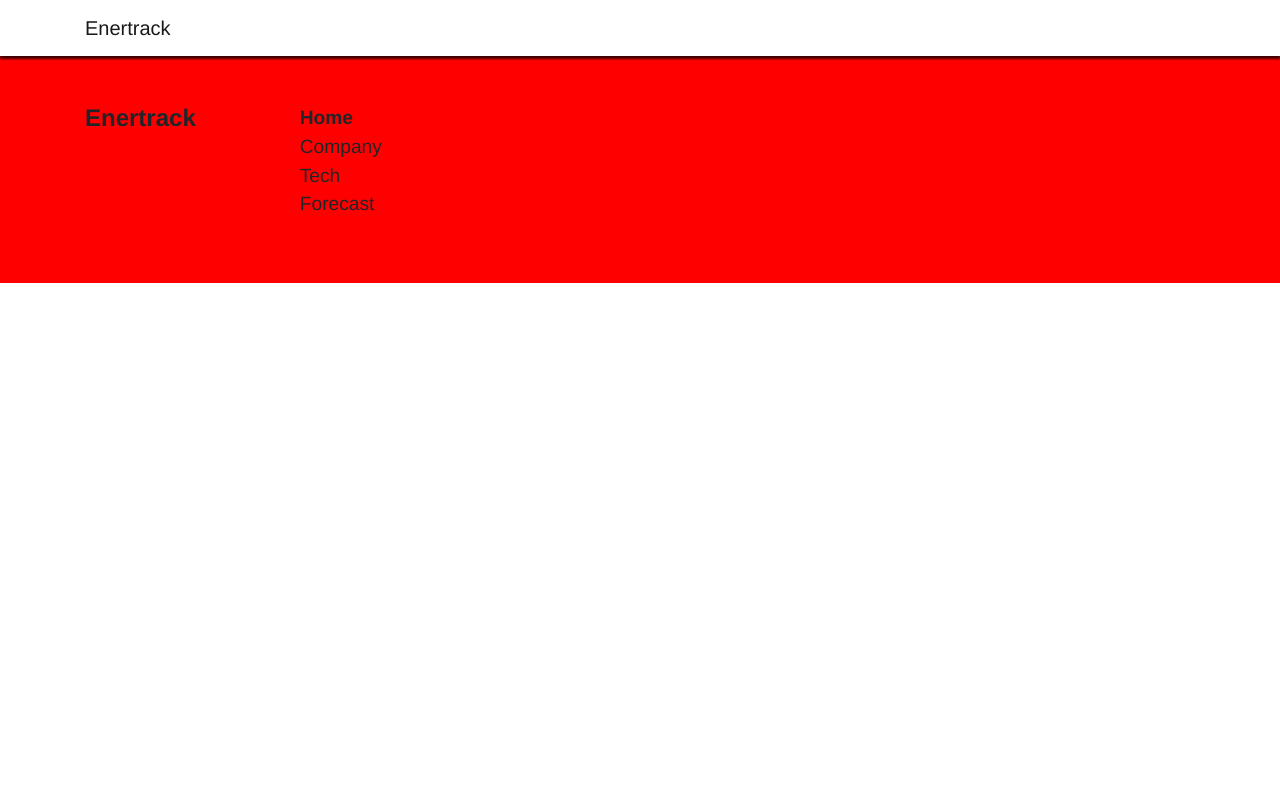
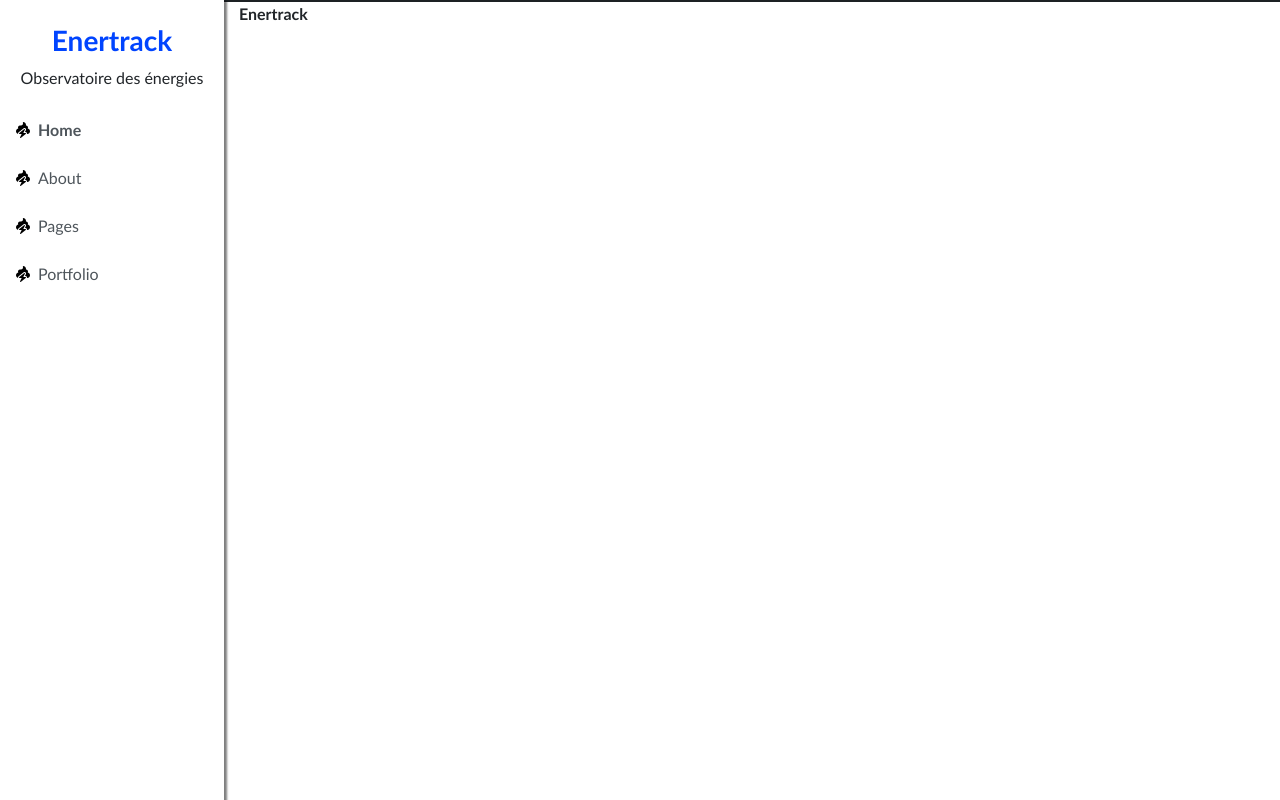
Before and after one commit to SimonLembeye/enertrack, a Django app: template templates/base.html in a window 1280 px wide. Run offline with Django 3.2, Linux system fonts and the light colour scheme; the template is opened without the code that fills it, so the values that code supplies are empty; some libraries are stand-ins or nearby versions.

Commit message:
new: 17/09

```diff
--- a/enertrack/views.py
+++ b/enertrack/views.py
@@ -10,8 +10,6 @@ def index(request):
     paris = timezone("Europe/Amsterdam")
     today = datetime.datetime.now(paris)
     tmw = today + datetime.timedelta(days=1)
-
-    print("TOOTOTOTOOT", today)
 
     today_data = get_forecasts(today, country_code="FR")
     tmw_data = get_forecasts(tmw, country_code="FR")
--- a/static_dir/footer.css
+++ b/static_dir/footer.css
@@ -1,10 +1,10 @@
 #footer-container {
-    background-color: red;
+    width: 100%;
+    border-top: 2px #1d2124 solid;
 }
 
 #footer-content {
     display: flex;
-
 }
 
 .footer-ul {
--- a/static_dir/main.css
+++ b/static_dir/main.css
@@ -1,7 +1,63 @@
-body {
-    font-family: 'Euclid Circular B','Helvetica Neue','Arial', sans-serif !important;
+.wrapper {
+    font-family: "Trebuchet MS", "Lucida Grande", "Lucida Sans Unicode", "Lucida Sans", sans-serif;
 }
 
-h1 {
-    background-color: #003366;
+.wrapper {
+    display: flex;
 }
+
+#home-container {
+    background-color: #f3f3f3;
+    padding: 3rem 0 0 3rem;
+}
+
+.content {
+    margin-left: 14rem;
+    width: 100%;
+    height: 100%;
+}
+
+.brand-color {
+    color: #04f;
+}
+
+.live-container{
+    display: flex;
+    width: 100%;
+}
+
+.cell-container {
+    display: flex;
+    flex-direction: column;
+}
+
+.cell {
+    display: flex;
+    flex-direction: column;
+    align-items: center;
+    justify-content: space-around;
+    border: #1b1e21 3px solid;
+    border-radius: 5px;
+    min-width: 10rem;
+    min-height: 10rem;
+    max-width: 20rem;
+    max-height: 20rem;
+    background-color: white;
+    font-weight: bold;
+    padding: 1.5rem 0 1.5rem 0;
+}
+
+.chart-container {
+    max-width: 50rem;
+    max-height: 50rem;
+    background-color: white;
+    padding: 2rem;
+}
+
+.solar-panel {
+    color: #ffc107;
+}
+
+.wind {
+    color: #5b80b2;
+}
--- a/static_dir/nav.css
+++ b/static_dir/nav.css
@@ -1,3 +1,30 @@
 #navbar-container {
     box-shadow: 0px 3px 2px 0px rgba(0,0,0,0.75);
 }
+
+#sidebar {
+    min-width: 14rem;
+    max-width: 14rem;
+    height: 100vh;
+    position: fixed;
+    top: 0;
+    left: 0;
+    box-shadow: 2px 2px 2px 1px rgba(0, 0, 0, 0.5);
+    /* top layer */
+    z-index: 9999;
+}
+
+.nav-list-item{
+    height: 3rem;
+    display: flex;
+    align-items: center;
+    color: black; !important;
+}
+
+.nav-list-item a {
+    color: #4e555b; !important;
+}
+
+.active {
+    font-weight: bold;
+}
--- a/static_dir/style.css
+++ /dev/null
@@ -1,3 +0,0 @@
-h1 {
-    background-color: #003366;
-}
--- a/templates/base.html
+++ b/templates/base.html
@@ -9,18 +9,23 @@
 </head>
 
 <body>
+    <div class="wrapper">
             <div id="navbar">
             {% block navbar %}
                 {% include "nav.html" %}
             {% endblock %}
         </div>
 
-
+        <div class="content">
             {% block content %}{% endblock %}
-
             {% block footer %}
             {% include "footer.html" %}
             {% endblock %}
+        </div>
 </body>
+
+
+    <script src="https://kit.fontawesome.com/de5079221c.js" crossorigin="anonymous"></script>
     {% block scripts %}{% endblock %}
+
 </html>
--- a/templates/footer.html
+++ b/templates/footer.html
@@ -2,13 +2,7 @@
 <link rel="stylesheet" href="{% static "footer.css" %}">
 
 <div id="footer-container">
-    <div id="footer-content" class="container pt-5 pb-5">
-        <h4 class="font-weight-bold">Enertrack</h4>
-        <ul class="footer-ul">
-            <li class="font-weight-bold">Home</li>
-            <li>Company</li>
-            <li>Tech</li>
-            <li>Forecast</li>
-        </ul>
+    <div id="footer-content" class="container">
+        <p class="font-weight-bold">Enertrack</p>
     </div>
 </div>
--- a/templates/nav.html
+++ b/templates/nav.html
@@ -1,8 +1,25 @@
 {% load static %}
 <link rel="stylesheet" href="{% static "nav.css" %}">
 
-<nav class="navbar sticky-top navbar-light" id="navbar-container">
-    <div class="container">
-      <a class="navbar-brand" href="#">Enertrack</a>
+<nav id="sidebar">
+    <div class="sidebar-header mt-4 text-center">
+        <h3 class="brand-color font-weight-bold">Enertrack</h3>
+        <p>Observatoire des énergies</p>
     </div>
+
+    <ul class="list-unstyled components">
+        <li class="active nav-list-item pl-3">
+            <i class="fa fa-poo-storm"></i><a href="#homeSubmenu" class="pl-2">Home</a>
+        </li>
+        <li class="nav-list-item pl-3">
+            <i class="fa fa-poo-storm"></i><a href="#" class="pl-2">About</a>
+        </li>
+        <li class="nav-list-item pl-3">
+            <i class="fa fa-poo-storm"></i><a href="#pageSubmenu" class="pl-2">Pages</a>
+        </li>
+        <li class="nav-list-item pl-3">
+            <i class="fa fa-poo-storm"></i><a href="#" class="pl-2">Portfolio</a>
+        </li>
+    </ul>
+
 </nav>
```
Also changed, not shown: static_dir/renewable_charts.js (renamed from static_dir/mychart.js, +34 -0 lines), templates/enertrack/home.html (+26 -5 lines). Lines whose indentation alone changed are shown as unchanged.
